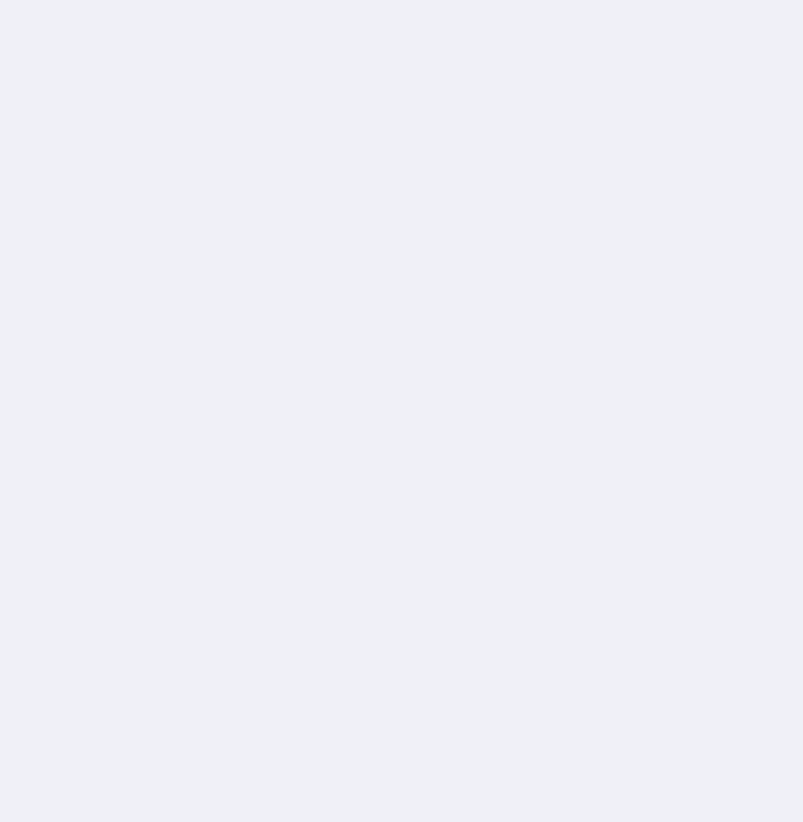
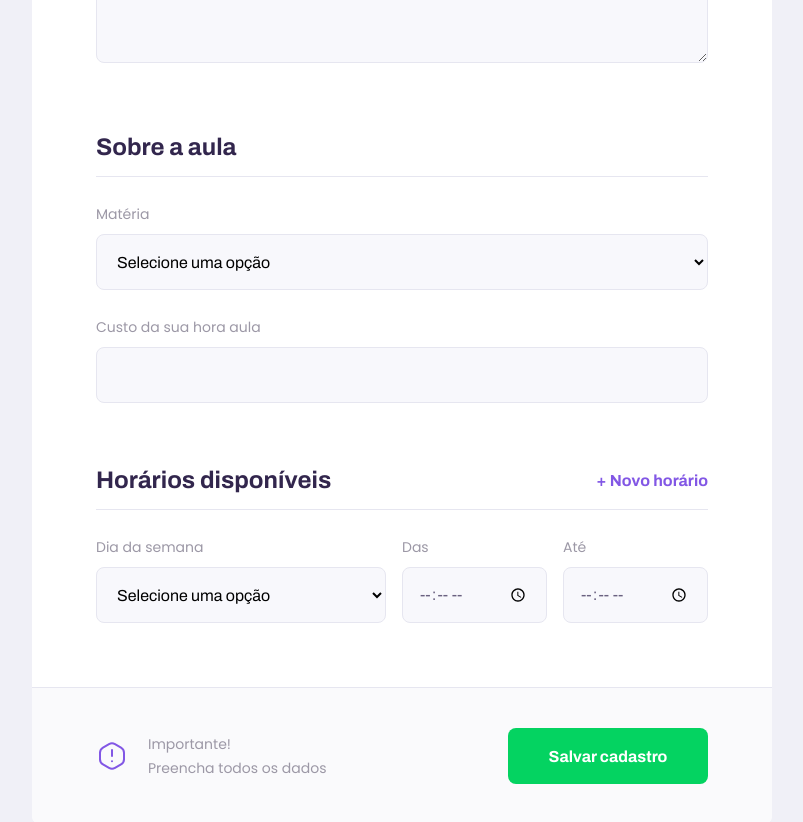
Before and after one commit to glucianog/nlw-02, a React (Create React App) app in the folder web/: page /giveClasses in a window 1280 px wide. Shown: the part 860-1682 px from the top of the page, without its empty margins (238-1041 px from the left). Before the commit the page ends 800 px from the top, so only its background shows below. Built offline with nearby package versions, Linux system fonts and the light colour scheme; the HTML template or start-up script is replaced by a standard one.

Commit message:
Finished TeacherForm page layout

```diff
--- a/web/src/pages/TeacherForm/index.tsx
+++ b/web/src/pages/TeacherForm/index.tsx
@@ -1,14 +1,105 @@
-import React from 'react';
+import React, { useState } from 'react';
 
 import PageHeader from '../../components/PageHeader';
+import Input from '../../components/Input';
+import Textarea from '../../components/Textarea';
+import Select from '../../components/Select';
+import warningIcon from '../../assets/images/icons/warning.svg';
+
+import './styles.css';
+
 
 function TeacherForm() {
+
+  const [scheduleItems, setScheduleItems] = useState([
+    { week_day: 0, from: '', to: '' }
+  ]);
+
+  function addNewScheduleItem () {
+    setScheduleItems([
+      ...scheduleItems,
+      { week_day: 0, from: '', to: '' }
+    ]);
+  }
+
   return(
-    <div id="page-teacher-list" className="container">
+    <div id="page-teacher-form" className="container">
       <PageHeader
         title="Que incrível que você quer dar aulas."
-        description=""
+        description="O primeiro passo é preencher esse formulário de inscrição."
       />
+
+      <main>
+        <fieldset>
+          <legend>Seus dados</legend>
+
+          <Input name="name" label="Nome Completo"/>
+          <Input name="avatar" label="Avatar"/>
+          <Input name="whatsapp" label="WhatsApp"/>
+          <Textarea name="bio" label="Biografia"/>
+        </fieldset>
+
+        <fieldset>
+          <legend>Sobre a aula</legend>
+          <Select
+            name="subject"
+            label="Matéria"
+            options={[
+              { value: 'Português', label: 'Português' },
+              { value: 'Inglês', label: 'Inglês' },
+              { value: 'Espanhol', label: 'Espanhol' },
+              { value: 'Matemática', label: 'Matemática' },
+              { value: 'História', label: 'História' },
+              { value: 'Geografia', label: 'Geografia' },
+              { value: 'Educação Física', label: 'Educação Física' },
+              { value: 'Biologia', label: 'Biologia' },
+              { value: 'Química', label: 'Química' },
+              { value: 'Física', label: 'Física' },
+              { value: 'Laboratórios Especiais', label: 'Laboratórios Especiais' },
+            ]}
+          />
+          <Input name="cost" label="Custo da sua hora aula"/>
+        </fieldset>
+
+        <fieldset>
+          <legend>
+            Horários disponíveis
+            <button type="button" onClick={addNewScheduleItem}>
+              + Novo horário
+            </button>
+          </legend>
+
+          {scheduleItems.map(scheduleItem => (
+            <div key={scheduleItem.week_day} className="schedule-item">
+              <Select
+                name="week-day"
+                label="Dia da semana"
+                options={[
+                  { value: '1', label: 'Segunda-feira' },
+                  { value: '2', label: 'Terça-feira' },
+                  { value: '3', label: 'Quarta-feira' },
+                  { value: '4', label: 'Quinta-feira' },
+                  { value: '5', label: 'Sexta-feira' },
+                  { value: '6', label: 'Sábado' },
+                ]}
+              />
+              <Input name="from" label="Das" type="time" />
+              <Input name="to" label="Até" type="time" />
+            </div>
+          ))}
+
+
+        </fieldset>
+
+        <footer>
+          <p>
+            <img src={warningIcon} alt="Aviso importante"/>
+            Importante! <br/>
+            Preencha todos os dados
+          </p>
+          <button type="button">Salvar cadastro</button>
+        </footer>
+      </main>
     </div>
   )
 }
--- /dev/null
+++ b/web/src/pages/TeacherForm/styles.css
@@ -0,0 +1,140 @@
+#page-teacher-form {
+  width: 100vw;
+  height: 100vh;
+}
+
+#page-teacher-form .page-header .header-content {
+  margin-bottom: 6.4rem;
+}
+
+#page-teacher-form main {
+  background: var(--color-box-base);
+  width: 100%;
+  max-width: 74rem;
+  border-radius: 0.8rem;
+  margin: -3.2rem auto 3.2rem;
+  padding-top: 6.4rem;
+  overflow: hidden;
+}
+
+#page-teacher-form main fieldset {
+  border: 0;
+  padding: 0  2.4rem;
+}
+
+#page-teacher-form main fieldset + fieldset {
+  margin-top: 6.4rem;
+}
+
+#page-teacher-form main fieldset legend {
+  font: 700 2.4rem Archivo;
+  color: var(--color-text-title);
+  margin-bottom: 2.4rem;
+  display: flex;
+  align-items: center;
+  justify-content: space-between;
+  width: 100%;
+  padding-bottom: 1.6rem;
+  border-bottom: 0.1rem solid var(--color-line-in-white);
+}
+
+#page-teacher-form main fieldset legend button {
+  background: none;
+  border: none;
+  color: var(--color-primary);
+  font: 700 1.6rem Archivo;
+  cursor: pointer;
+  transition: color 0.2s;
+}
+#page-teacher-form main fieldset legend button:hover {
+  color: var(--color-primary-dark);
+}
+
+#page-teacher-form main fieldset .input-block + .textarea-block,
+#page-teacher-form main fieldset .select-block + .input-block {
+  margin-top: 2.4rem;
+}
+
+#page-teacher-form main label {
+  color: var(--color-text-complement);
+}
+
+#page-teacher-form main footer {
+  padding: 4rem 2.4rem;
+  background: var(--color-box-footer);
+  border-top: 0.1rem solid var(--color-line-in-white);
+  margin-top: 6.4rem;
+}
+
+#page-teacher-form main footer p {
+  display: flex;
+  align-items: center;
+  justify-content: center;
+  font-size: 1.4rem;
+  line-height: 2.4rem;
+  color: var(--color-text-complement);
+}
+
+#page-teacher-form main footer img {
+  margin-right: 2rem;
+}
+
+#page-teacher-form main footer button {
+  width: 100%;
+  height: 5.6rem;
+  background: var(--color-secundary);
+  color: var(--color-button-text);
+  border: 0;
+  border-radius: 0.8rem;
+  cursor: pointer;
+  font: 700 1.6rem Archivo;
+  display: flex;
+  align-items: center;
+  justify-content: center;
+  text-decoration: none;
+  transition: background-color 0.2;
+  margin-top: 3.2rem;
+}
+
+#page-teacher-form main footer button:hover {
+  background: var(--color-secundary-dark);
+}
+
+@media(min-width: 70rem) {
+  #page-teacher-form {
+    max-width: 100vw;
+  }
+
+  #page-teacher-form .page-header .header-content {
+    margin-bottom: 0;
+  }
+
+  #page-teacher-form main fieldset {
+    padding: 0 6.4rem;
+  }
+
+  #page-teacher-form main .schedule-item {
+    display: grid;
+    grid-template-columns: 2fr 1fr 1fr;
+    column-gap: 1.6rem;
+  }
+  #page-teacher-form main .schedule-item .input-block {
+    margin-top:0 !important;
+  }
+
+  #page-teacher-form main footer {
+    padding: 4.0rem 6.4rem;
+    display: flex;
+    align-items: center;
+    justify-content: space-between;
+  }
+
+  #page-teacher-form main footer p {
+    justify-content: space-between;
+  }
+
+  #page-teacher-form main footer button {
+    width: 20rem;
+    margin-top: 0;
+  }
+}
```
